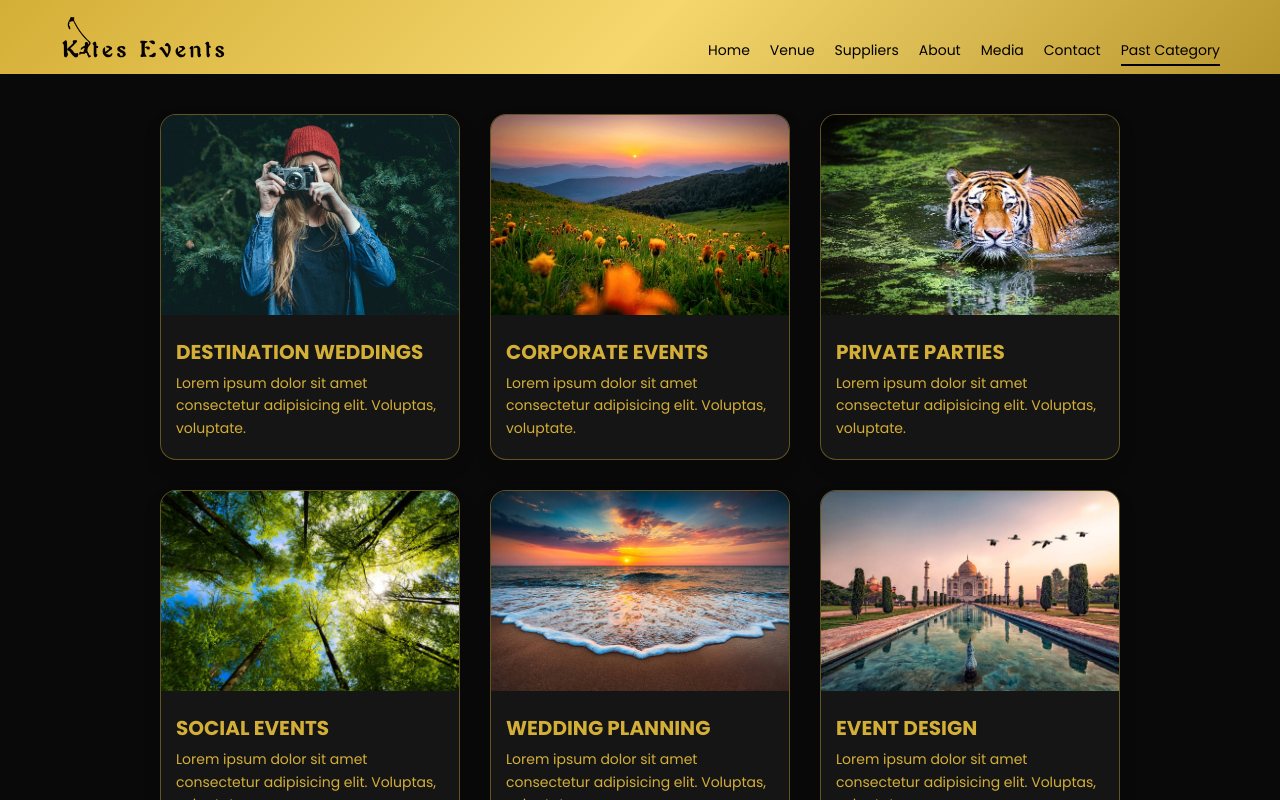
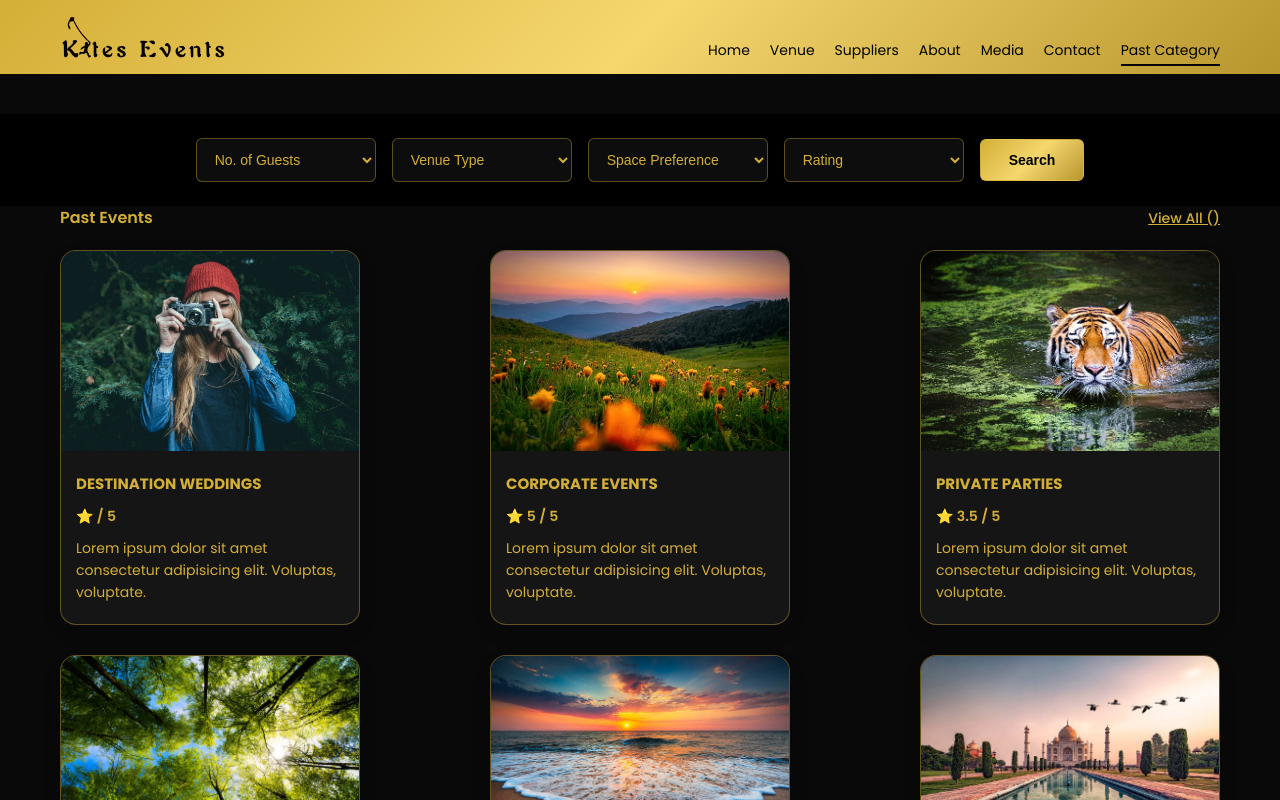
Before and after one commit to csrijon/React-pro-front, a React (Vite) app in the folder Event-ManagementWebsite/: page /PastCategory in a window 1280 px wide. Shown: the top 800 px of the page. Built offline with nearby package versions, Linux system fonts and the light colour scheme.

Commit message:
add new section with full css

```diff
--- a/Event-ManagementWebsite/src/components/Pastevent.jsx
+++ b/Event-ManagementWebsite/src/components/Pastevent.jsx
@@ -1,20 +1,34 @@
 import React from "react";
 import dummyData from "./data.js"
 import "../css/Pastevent.css"
+import Topsection from "../ui/Topsection.jsx";
+import FilterBar from "./FilterBar.jsx";
 
 const Pastevent = () => {
     return (
         <section className="Pastevent-section">
+            <FilterBar/>
+
             <div className="container">
+                <Topsection title="Past Events" />
+
                 <div className="Event-grid">
                     {dummyData.map((item) => (
                         <div className="Event-card" key={item.id}>
                             <img src={item.Imageurl} alt="event images" />
-                            <h3>{item.title}</h3>
-                            <p>{item.description}</p>
+
+                            <div className="card-content">
+                                <h3>{item.title}</h3>
+
+                                <div className="rating">
+                                    ⭐ {item.rating} / 5
+                                </div>
+
+                                <p>{item.description}</p>
+                            </div>
+
                         </div>
-                    ))
-                    }
+                    ))}
                 </div>
             </div>
         </section>
--- a/Event-ManagementWebsite/src/components/data.js
+++ b/Event-ManagementWebsite/src/components/data.js
@@ -16,31 +16,36 @@ const dummyData = [
         id: 2,
         title: "CORPORATE EVENTS",
         description: "Lorem ipsum dolor sit amet consectetur adipisicing elit. Voluptas, voluptate.",
-        Imageurl: secondImage
+        Imageurl: secondImage,
+        rating: 5
     },
     {
         id: 3,
         title: "PRIVATE PARTIES",
         description: "Lorem ipsum dolor sit amet consectetur adipisicing elit. Voluptas, voluptate.",
-        Imageurl: thirdImage
+        Imageurl: thirdImage,
+        rating: 3.5
     },
     {
         id: 4,
         title: "SOCIAL EVENTS",
         description: "Lorem ipsum dolor sit amet consectetur adipisicing elit. Voluptas, voluptate.",
-        Imageurl: fourthImage
+        Imageurl: fourthImage,
+        rating: 4.5
     },
     {
         id: 5,
         title: "WEDDING PLANNING",
         description: "Lorem ipsum dolor sit amet consectetur adipisicing elit. Voluptas, voluptate.",
-        Imageurl: fifthImage
+        Imageurl: fifthImage,
+        rating: 2.5
     },
     {
         id: 6,
         title: "EVENT DESIGN",
         description: "Lorem ipsum dolor sit amet consectetur adipisicing elit. Voluptas, voluptate.",
-        Imageurl: sixthImage
+        Imageurl: sixthImage,
+        rating: 4.5
     }
 ]
 export default dummyData;
--- a/Event-ManagementWebsite/src/css/Pastevent.css
+++ b/Event-ManagementWebsite/src/css/Pastevent.css
@@ -11,7 +11,15 @@
     display: flex;
     flex-wrap: wrap;
     gap: 30px;
-    justify-content: center;
+    justify-content: space-between;
+}
+
+.rating{
+    font-size: 14px;
+    font-weight: 600;
+    color: var(--text-color);
+    margin: 5px 0 10px 0;
+    padding: 0px 15px;
 }
 
 .Event-card{
@@ -30,6 +38,7 @@
     box-shadow: 0 18px 35px rgba(0,0,0,0.15);
 } */
 
+
 .Event-card img{
     width: 100%;
     height: 200px;
@@ -37,7 +46,7 @@
 }
 
 .Event-card h3{
-    font-size: 20px;
+    font-size: 15px;
     padding: 15px 15px 5px;
     color: var(--text-color);
 }
--- a/Event-ManagementWebsite/src/ui/Counting.jsx
+++ b/Event-ManagementWebsite/src/ui/Counting.jsx
@@ -1,3 +1,4 @@
+/* eslint-disable no-unused-vars */
 import KeyboardDoubleArrowLeftIcon from '@mui/icons-material/KeyboardDoubleArrowLeft';
 import KeyboardDoubleArrowRightIcon from '@mui/icons-material/KeyboardDoubleArrowRight';
 import "../css/Category.css";
--- a/Event-ManagementWebsite/src/ui/Topsection.jsx
+++ b/Event-ManagementWebsite/src/ui/Topsection.jsx
@@ -1,3 +1,4 @@
+/* eslint-disable no-unused-vars */
 import "../css/Topsection.css"
 import { motion } from "framer-motion"
 
```
